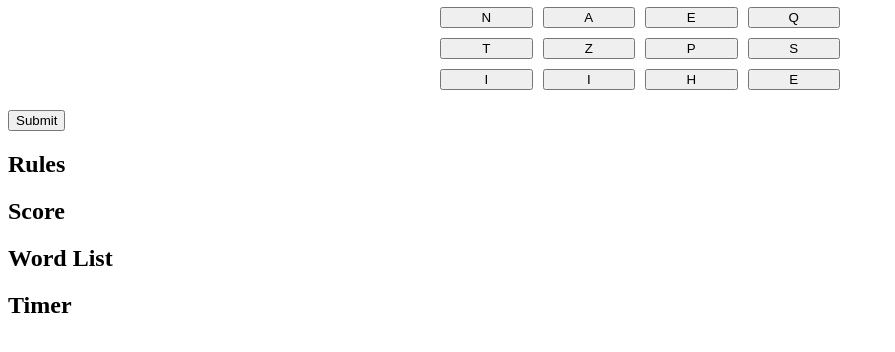
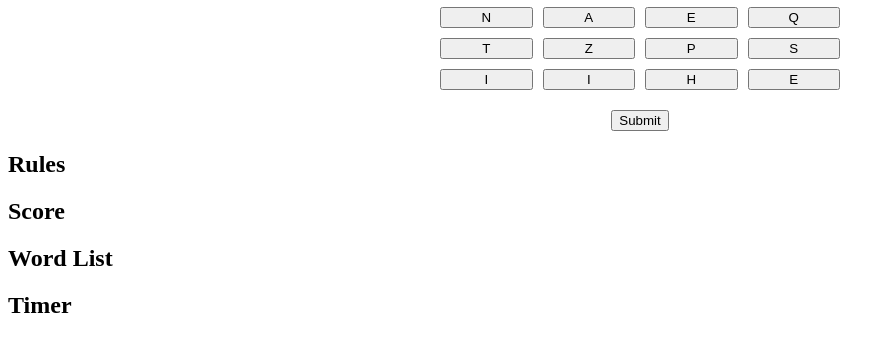
Before and after one commit to sylviajsy/js-html-games, a plain HTML site: page index.html in a window 1280 px wide. Shown: the part 104-456 px from the top of the page, without its empty margins (0-895 px from the left). Drawn offline with Linux system fonts and the light colour scheme.

Commit message:
submit button to the middle

```diff
--- a/index.html
+++ b/index.html
@@ -11,7 +11,9 @@
 
     <div id="board"></div>
 
-    <button type="submit" class="btn btn-primary" id="submitBtn">Submit</button>
+    <div class="btn">
+        <button type="submit" class="btn btn-primary" id="submitBtn">Submit</button>
+    </div>
 
     <div id = "instruction">
         <h2>Rules</h2>
--- a/style.css
+++ b/style.css
@@ -9,3 +9,9 @@
     max-width: 400px;
     margin: 20px auto;
 }
+
+.btn{
+    display:flex;
+    justify-content: center;
+    align-items: center;
+}
```
